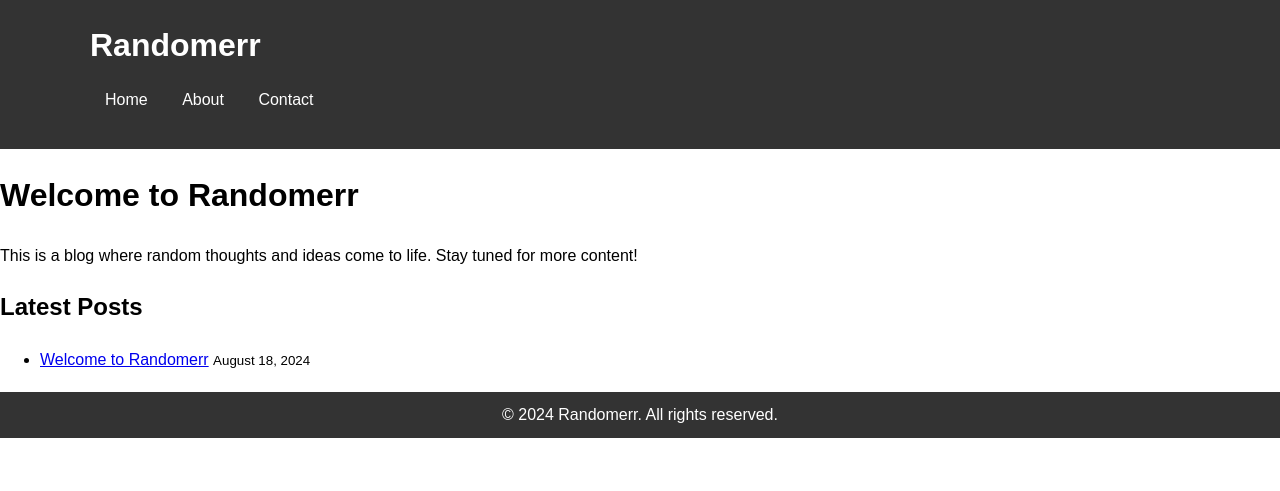
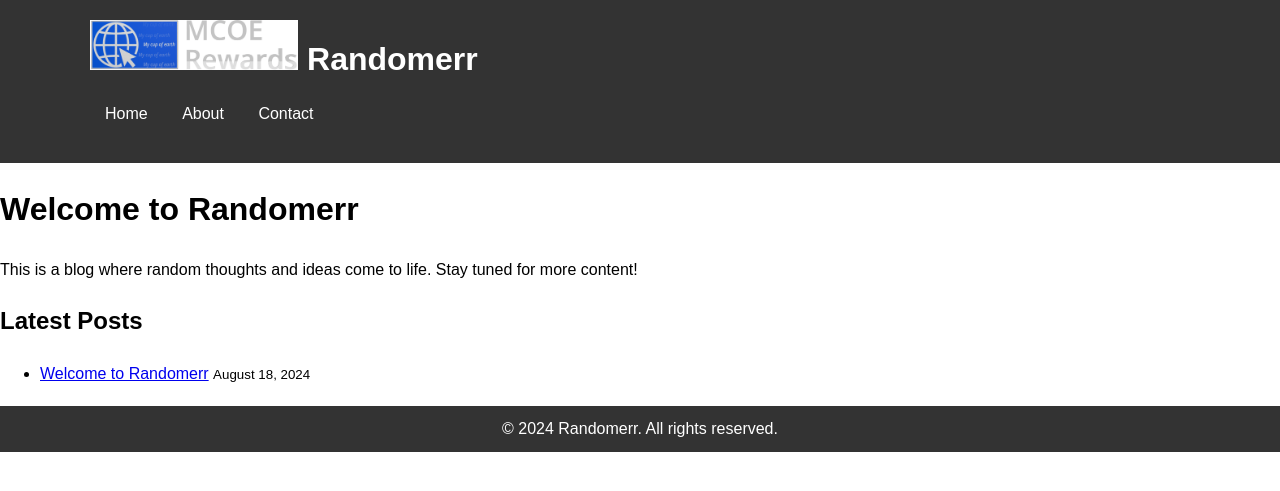
Before and after one commit to m-cochran/Randomerr, a Jekyll site: the page built from index.html, in a window 1280 px wide. Shown: the top 491 px of the page. Built offline with Jekyll 4.4.1, drawn with Linux system fonts in a browser that asks for light colours.

Commit message:
Update header.html

```diff
--- a/_includes/header.html
+++ b/_includes/header.html
@@ -1,6 +1,11 @@
 <header>
   <div class="container">
-    <h1><a href="{{ site.baseurl }}/">{{ site.title }}</a></h1>
+    <h1>
+      <a href="{{ site.baseurl }}/">
+        <img src="{{ site.baseurl }}/assets/images/logo.png" alt="{{ site.title }} Logo" style="height: 50px;">
+      </a>
+      {{ site.title }}
+    </h1>
     <nav>
       <ul>
         <li><a href="{{ site.baseurl }}/">Home</a></li>
```
